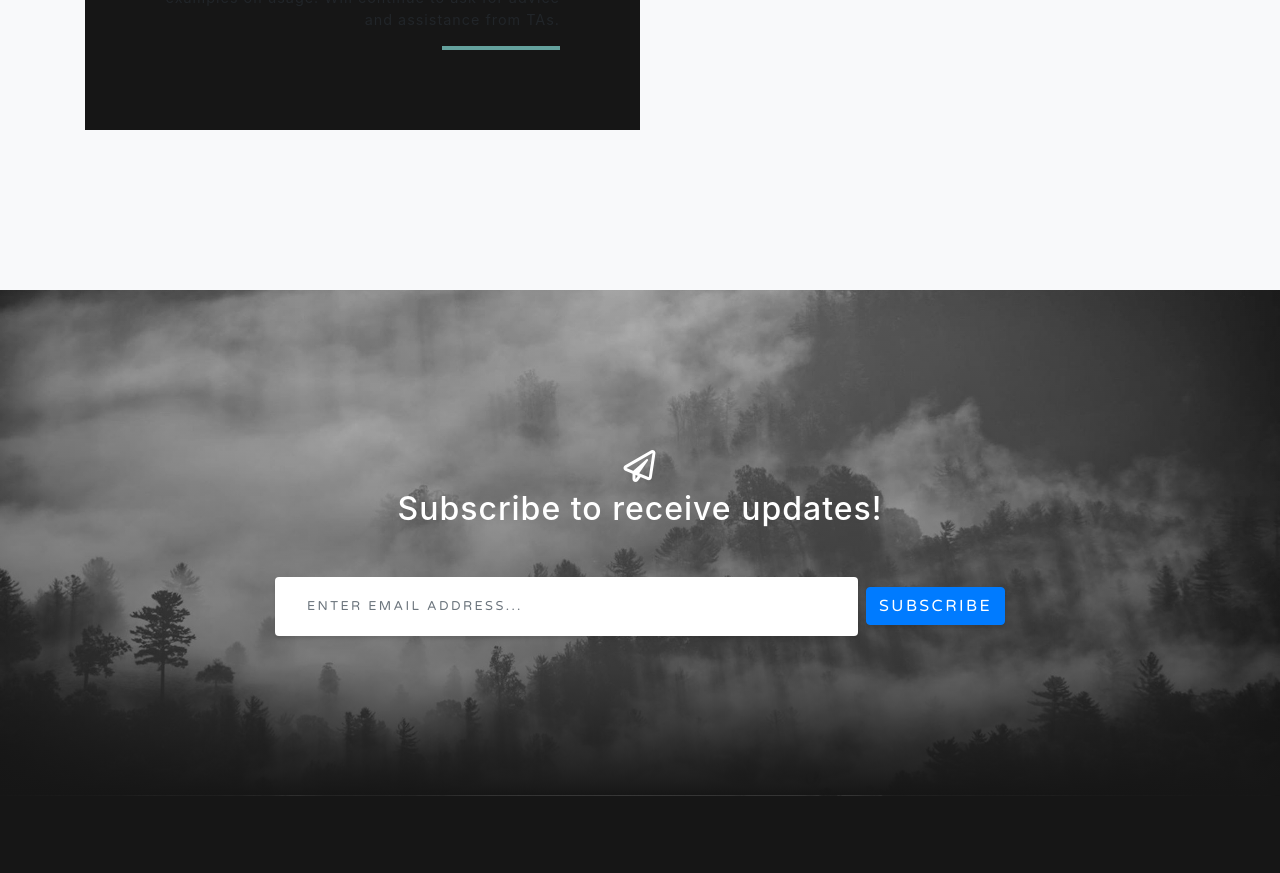
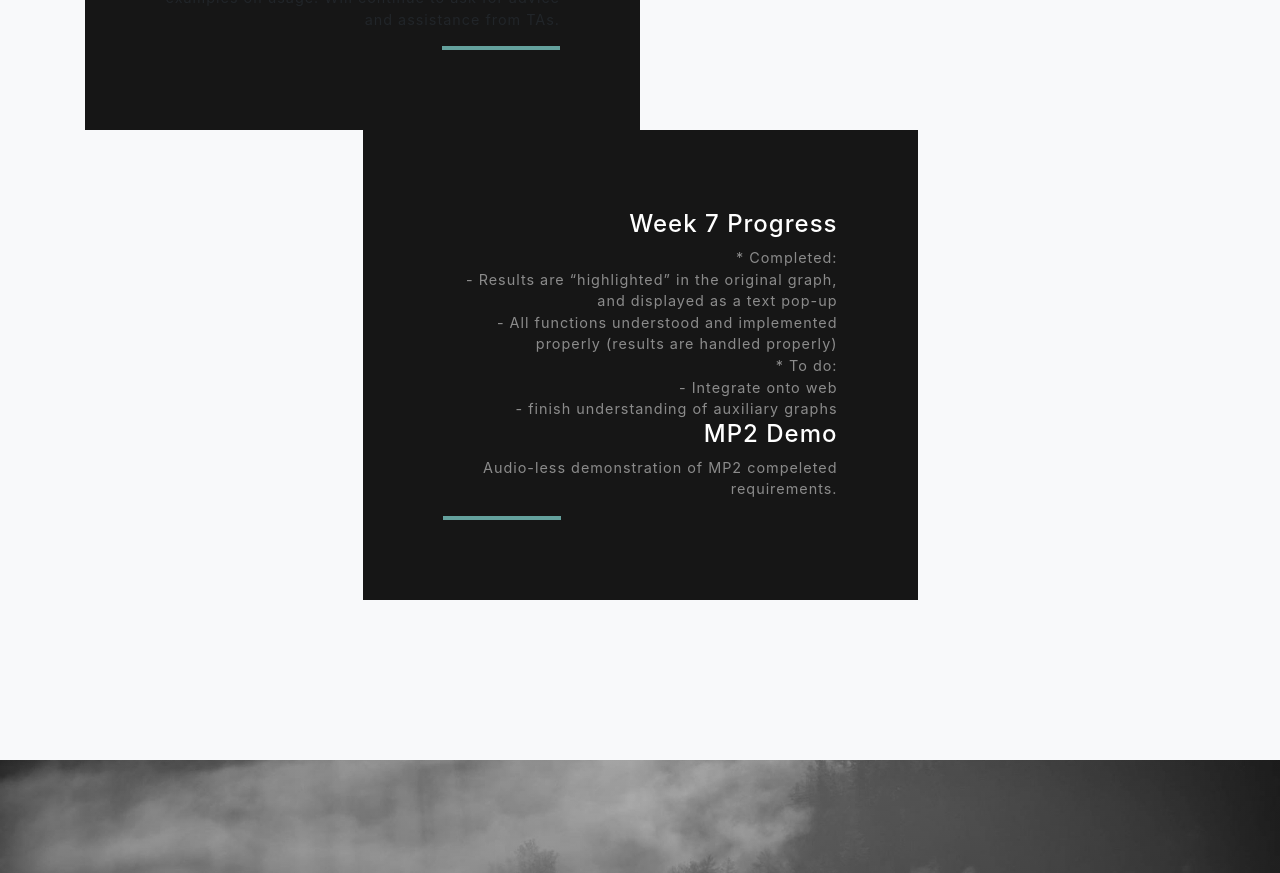
Before and after one commit to nicolethai/118personal, a website with bundled scripts: page index.html in a window 1280 px wide. Shown: the part 3680-4553 px from the top of the page. Built offline with nearby package versions, Linux system fonts and the light colour scheme; files whose address does not match are found by name.

Commit message:
Week 7 Progress updated.

```diff
--- a/index.html
+++ b/index.html
@@ -171,8 +171,30 @@
           </div>
         </div>
 
+
+        <div class="row justify-content-center no-gutters mb-5 mb-lg-0">
+          <div class="col-lg-6">
+            <div class="bg-black text-center h-100 project">
+              <div class="d-flex h-100">
+                <div class="project-text w-100 my-auto text-center text-lg-right">
+                  <h4 class="text-white">Week 7 Progress</h4>
+                  <p class="mb-0 text-white-50">* Completed:<br>- Results are “highlighted” in the original graph, and displayed as a text pop-up<br>- All functions understood and implemented properly (results are handled properly)
+                      <br>* To do:
+                      <br>- Integrate onto web
+                      <br>- finish understanding of auxiliary graphs
+                  </p>
+                  <h4 class="text-white">MP2 Demo</h4>
+                  <p class="mb-0 text-white-50">Audio-less demonstration of MP2 compeleted requirements.</p>
+                  <hr class="d-none d-lg-block mb-0 ml-0">
+                </div>
+              </div>
+            </div>
+          </div>
+        </div>
+
       </div>
     </section>
+
 
     <!-- Signup Section -->
     <section id="signup" class="signup-section">
```
